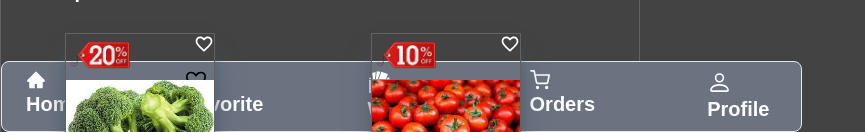
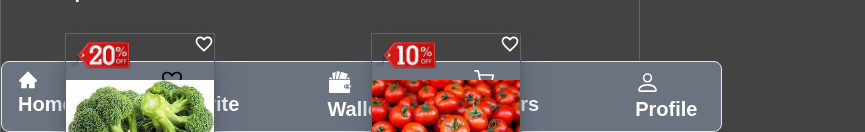
Before and after one commit to shashacodes/capstone, a Next.js app: page / in a window 1280 px wide. Shown: the part 668-800 px from the top of the page, without its empty margins (0-865 px from the left). Built offline with nearby package versions, Linux system fonts and the light colour scheme; a web font is replaced by a local one.

Commit message:
feat: add new changes

```diff
--- a/src/app/page.jsx
+++ b/src/app/page.jsx
@@ -999,26 +999,26 @@ const Menu = () => {
         </div>
         <footer className=" mb-[25%]">
           <ul className="flex md:gap-8 space-x-10 gap-3 p-2 mt-6 border rounded-lg bg-gray-500 fixed bottom-0 md:text-xl text-sm">
-            <li className="md:px-4">
+            <li className="md:px-2">
               <AiFillHome size={20} /> Home
             </li>
             <Link href="/Fav">
-              <li className="md:px-4">
+              <li className="md:px-2">
                 <GrFavorite size={20} style={{ color: "red" }} /> Favorite
               </li>
             </Link>
             <Link href="/Wallet">
-              <li className="md:px-4">
+              <li className="md:px-2">
                 <GiWallet size={25} /> Wallet
               </li>
             </Link>
             <Link href="/Cart">
-              <li className="md:px-4">
+              <li className="md:px-2">
                 <FiShoppingCart size={20} /> Orders
               </li>
             </Link>
             <Link href="/my-account">
-              <li className="md:px-6">
+              <li className="md:px-4">
                 <BsPerson size={25} /> Profile
               </li>
             </Link>
```
